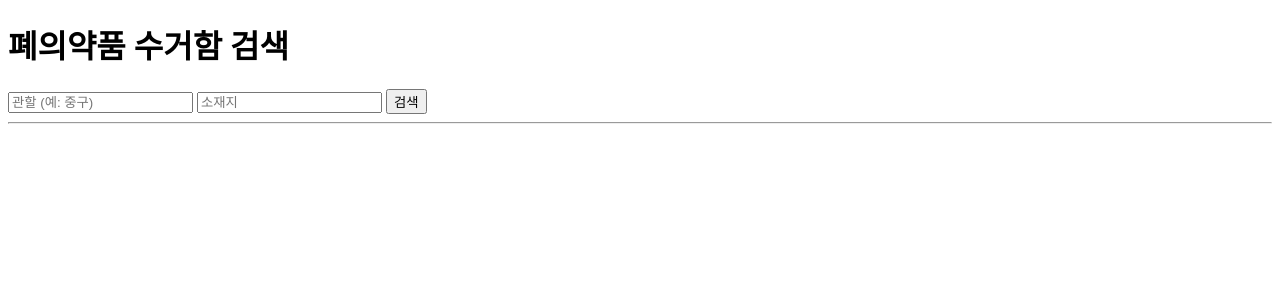
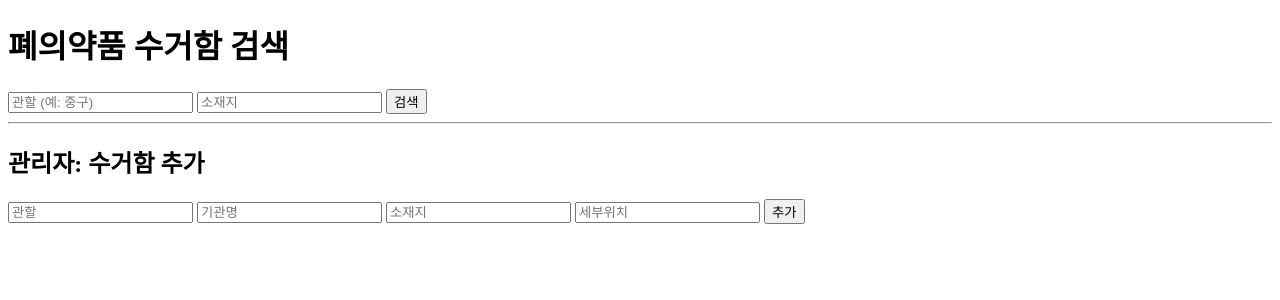
Before and after one commit to msmsme04-create/medicine_box_web, a Python web app: template templates/index.html in a window 1280 px wide. Shown: the top 300 px of the page. Run offline with Jinja, Linux system fonts and the light colour scheme; the template is opened without the code that fills it, so the values that code supplies are empty.

Commit message:
관리자 생성 추가

```diff
--- a/templates/index.html
+++ b/templates/index.html
@@ -27,3 +27,12 @@
 
 </body>
 </html>
+
+<h2>관리자: 수거함 추가</h2>
+<form method="post" action="/add">
+    <input name="district" placeholder="관할">
+    <input name="name" placeholder="기관명">
+    <input name="address" placeholder="소재지">
+    <input name="detail" placeholder="세부위치">
+    <button type="submit">추가</button>
+</form>
```
Also changed, not shown: app.py (+16 -0 lines).
